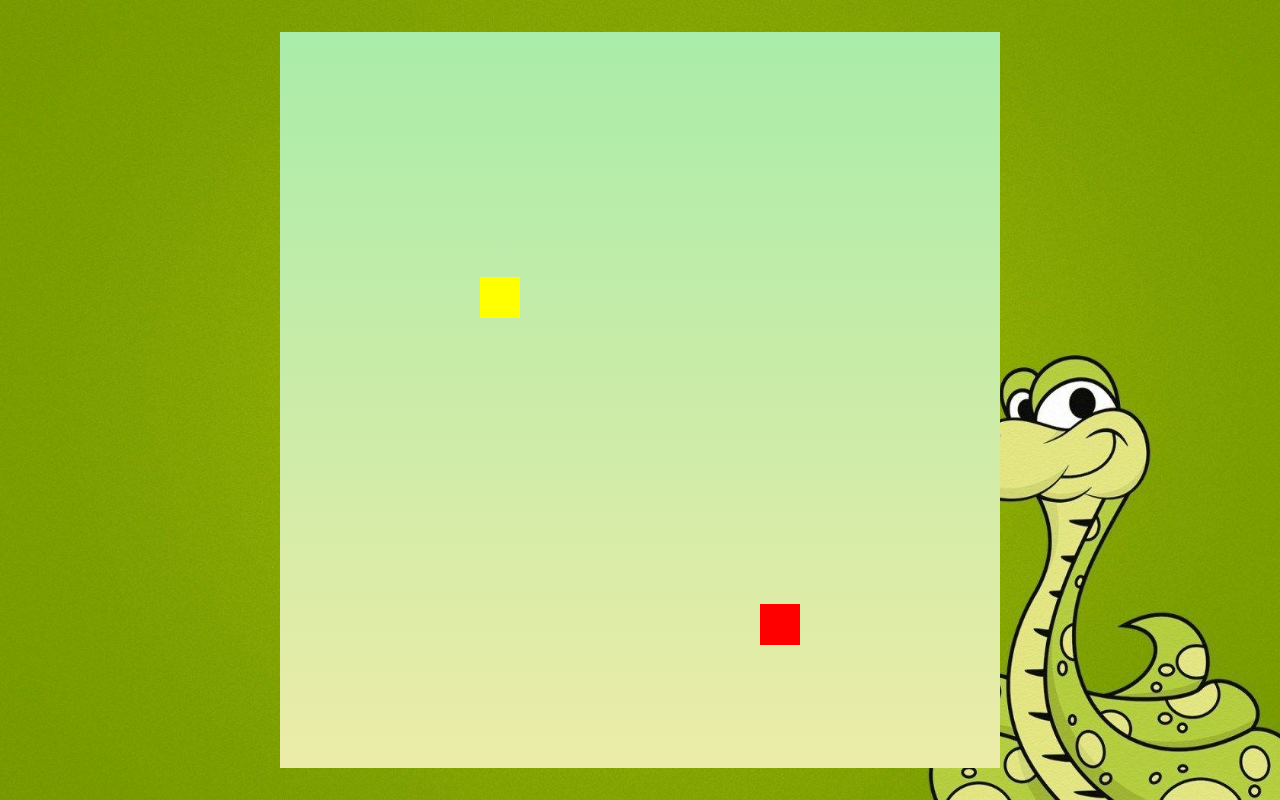
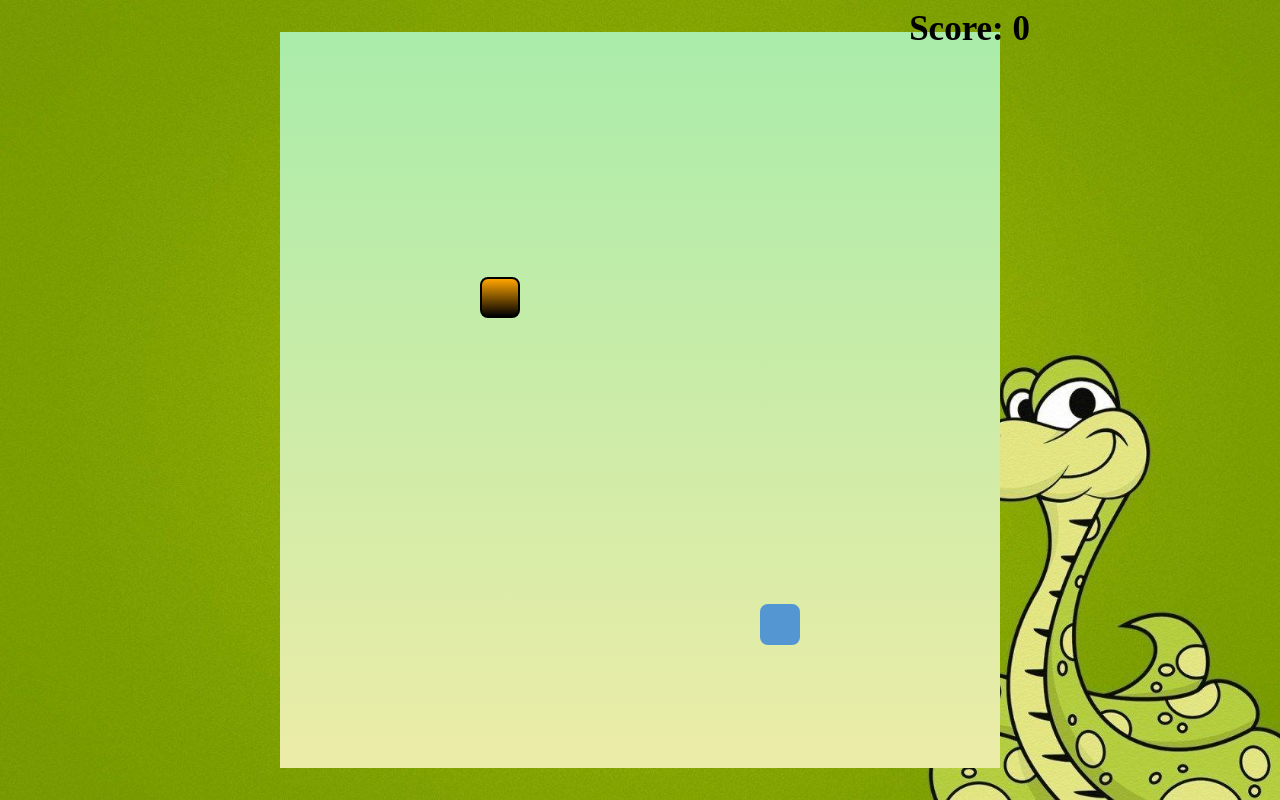
Before and after one commit to pankajdwivedi077/Snake-game, a plain HTML site: page index.html in a window 1280 px wide. Drawn offline with Linux system fonts and the light colour scheme.

Commit message:
finished

```diff
--- a/css/style.css
+++ b/css/style.css
@@ -22,14 +22,29 @@
     grid-template-columns: repeat(18, 1fr);
 }
 
+#scoreBox{
+    position: absolute;
+    top: 9px;
+    right: 250px;
+    font-size: 35px;
+    font-weight: bold;
+}
+
+
 .head{
-    background-color: red;
+    background-color: rgb(83, 150, 209);
+    border-radius: 8px;
+    transform: scale(1.0);
 }
 
 .snake{
-    background-color: purple;
+    background-color: rgb(97, 99, 136);
+    border: .25vmin solid white;
+    border-radius: 12px;
 }
 
 .food{
-    background-color: yellow;
+    background: linear-gradient(orange, black);
+    border: .25vmin solid black;
+    border-radius: 8px;
 }
--- a/index.html
+++ b/index.html
@@ -9,6 +9,8 @@
 <body>
 
     <div class="body">
+        <div id="scoreBox">Score: 0</div>
+
         <div id="board">
 
         </div>
--- a/js/script.js
+++ b/js/script.js
@@ -1,11 +1,11 @@
 // game constants
 
 let inputDir = {x:0, y:0};
-const foodSound = new Audio('music/food.mp3');
+const foodSound = new Audio('music/whoosh.mp3');
 const gameOverSound = new Audio('music/gameover.mp3');
 const moveSound = new Audio('music/move.mp3');
-const musicSound = new Audio('music/music.mp3')
-let speed = 2;
+const musicSound = new Audio('music/gamemusic.mp3')
+let speed = 5;
 let score = 0;
 let lastPaintTime = 0;
 
@@ -28,9 +28,18 @@ function main(ctime){
    gameEngine();
 }
 
-function isCollide(sarr){
- return false;
+function isCollide(snake){
+//  bump into yourself
+ for(let i = 1; i<snakeArr.length; i++){
+    if(snake[i].x === snake[0].x && snake[i].y === snake[0].y){
+        return true;
+    }
 }
+    if(snake[0].x >= 18 || snake[0].x <= 0 ||  snake[0].y >= 18 || snake[0].y <= 0){
+        return true;
+    }
+ }
+
 
 function gameEngine(){
     // part 1: updating the snake variable
@@ -49,6 +58,9 @@ function gameEngine(){
 
     //  snake eat the food
     if(snakeArr[0].y === food.y && snakeArr[0].x === food.x){
+        foodSound.play();
+        score +=1;
+        scoreBox.innerHTML = "Score: " + score;
         snakeArr.unshift({x: snakeArr[0].x + inputDir.x, y: snakeArr[0].y + inputDir.y});
         let a = 2;
         let b = 16;
@@ -56,6 +68,12 @@ function gameEngine(){
     }
 
     // Moving the snake
+    for (let i = snakeArr.length - 2; i>=0; i--) {
+        snakeArr[i+1] = {...snakeArr[i]};
+    }
+
+    snakeArr[0].x += inputDir.x;
+    snakeArr[0].y += inputDir.y;
 
     // part 2: render the snake and food
     // display the snake
@@ -83,6 +101,7 @@ function gameEngine(){
 }
 
 // main logic
+
 
 window.requestAnimationFrame(main)
  window.addEventListener('keydown', (e)=>{
```
Also changed, not shown: 3 other files.
